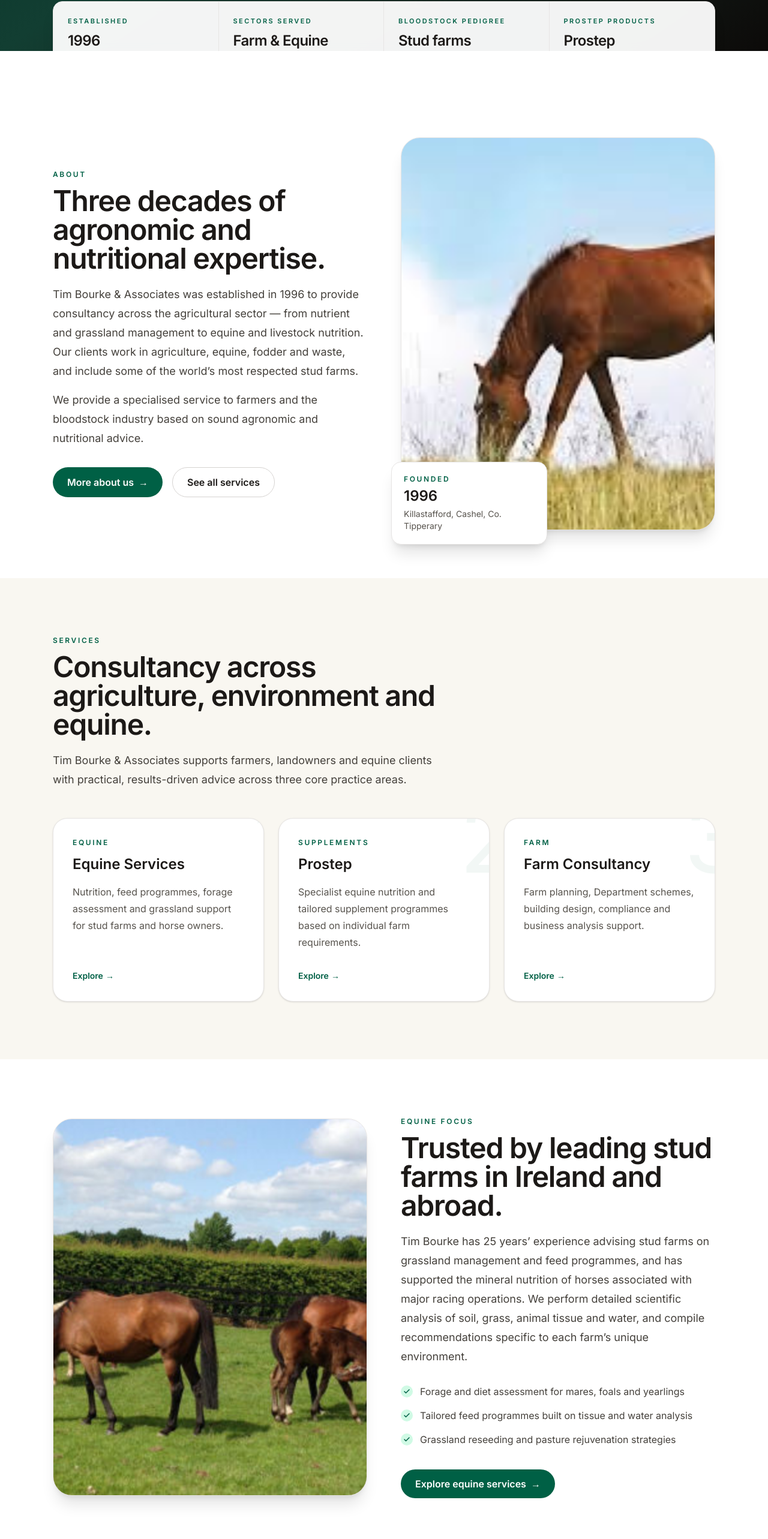
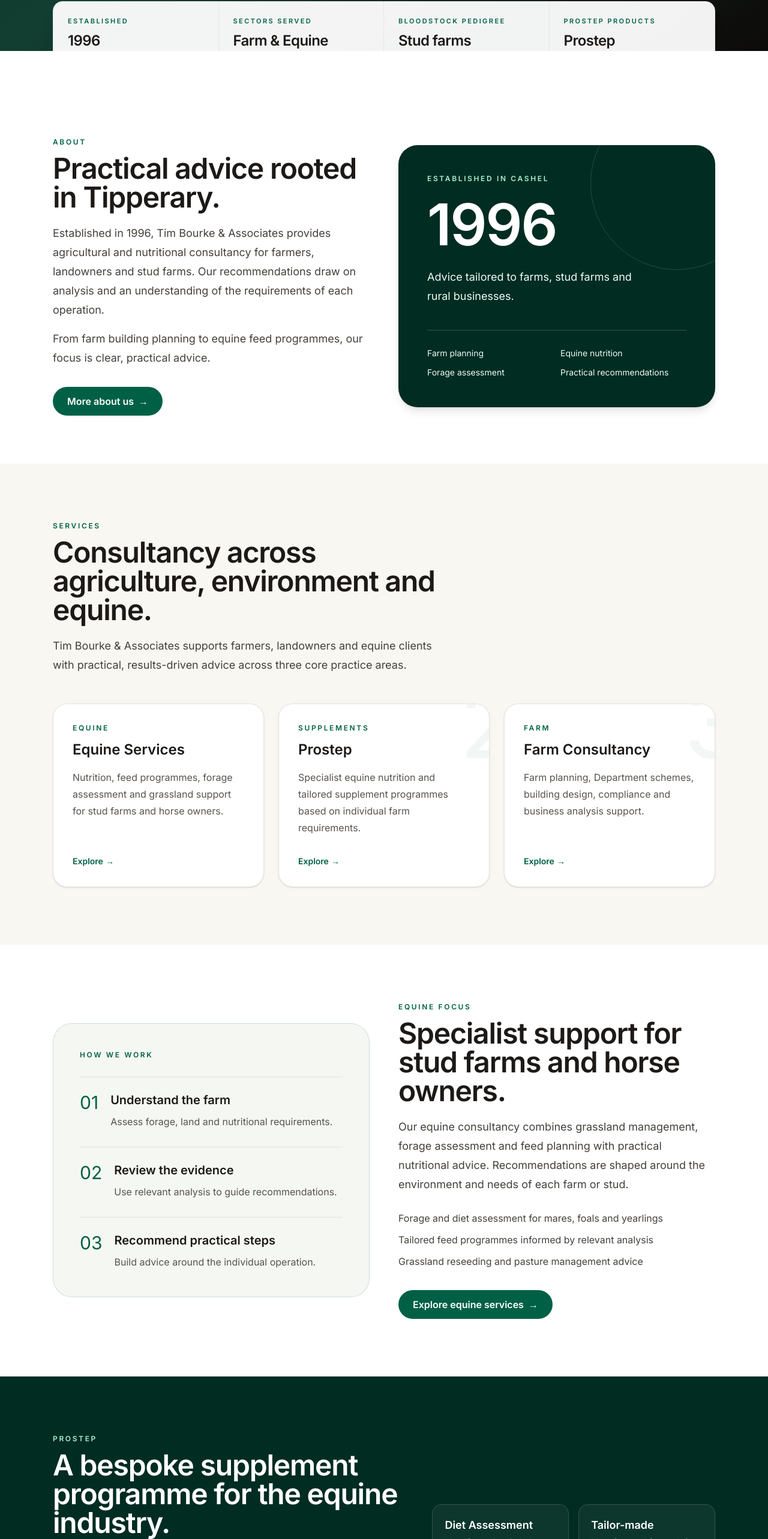
Before and after one commit to EvanM7/tim-bourke-associates-website, a Next.js app: page / in a window 1280 px wide. Shown: the part 895-3461 px from the top of the page at 60% size. Built offline with nearby package versions, Linux system fonts and the light colour scheme; a web font is replaced by a local one.

Commit message:
design(home): replace repeated stock photos with editorial, service-led panels
Introduce a heritage panel and three-step equine approach, simplify calls to action, and remove generic farm imagery from the final CTA.

```diff
--- a/app/page.tsx
+++ b/app/page.tsx
@@ -1,5 +1,4 @@
 import type { Metadata } from "next";
-import Image from "next/image";
 import ClientsSection from "@/components/ClientsSection";
 import Footer from "@/components/Footer";
 import Hero from "@/components/Hero";
@@ -51,65 +50,38 @@ export default function Home() {
       {/* Spacer to clear the floating stat strip from the hero */}
       <div className="h-16 bg-white" />
 
-      {/* Heritage / about pitch */}
+      {/* About: clear business introduction without generic photography */}
       <section className="mx-auto max-w-6xl px-6 py-20">
-        <div className="grid items-center gap-14 md:grid-cols-2">
+        <div className="grid items-center gap-12 md:grid-cols-2">
           <div>
-            <p className="text-xs font-semibold uppercase tracking-[0.22em] text-emerald-800">
-              About
-            </p>
+            <p className="text-xs font-semibold uppercase tracking-[0.22em] text-emerald-800">About</p>
             <h2 className="mt-3 font-serif text-4xl font-semibold tracking-tight text-stone-900 sm:text-5xl">
-              Three decades of agronomic and nutritional expertise.
+              Practical advice rooted in Tipperary.
             </h2>
             <p className="mt-5 text-lg leading-8 text-stone-700">
-              Tim Bourke &amp; Associates was established in 1996 to provide
-              consultancy across the agricultural sector &mdash; from nutrient
-              and grassland management to equine and livestock nutrition. Our
-              clients work in agriculture, equine, fodder and waste, and
-              include some of the world&rsquo;s most respected stud farms.
+              Established in 1996, Tim Bourke &amp; Associates provides
+              agricultural and nutritional consultancy for farmers, landowners
+              and stud farms. Our recommendations draw on analysis and an
+              understanding of the requirements of each operation.
             </p>
             <p className="mt-4 text-lg leading-8 text-stone-700">
-              We provide a specialised service to farmers and the bloodstock
-              industry based on sound agronomic and nutritional advice.
+              From farm building planning to equine feed programmes, our focus
+              is clear, practical advice.
             </p>
-
-            <div className="mt-8 flex flex-col gap-4 sm:flex-row">
-              <Link
-                href="/about"
-                className="inline-flex items-center justify-center gap-2 rounded-full bg-emerald-800 px-6 py-3 font-semibold text-white transition hover:bg-emerald-900"
-              >
-                More about us
-                <span aria-hidden="true">&rarr;</span>
-              </Link>
-              <Link
-                href="/services"
-                className="inline-flex items-center justify-center rounded-full border border-stone-300 bg-white px-6 py-3 font-semibold text-stone-900 transition hover:bg-stone-50"
-              >
-                See all services
-              </Link>
-            </div>
+            <Link href="/about" className="mt-8 inline-flex items-center gap-2 rounded-full bg-emerald-800 px-6 py-3 font-semibold text-white transition hover:bg-emerald-900">
+              More about us <span aria-hidden="true">&rarr;</span>
+            </Link>
           </div>
-
-          <div className="relative">
-            <div className="relative aspect-[4/5] overflow-hidden rounded-[2rem] border border-stone-200 bg-stone-100 shadow-xl">
-              <Image
-                src="/farm-placeholder.jpg"
-                alt="Tipperary farmland — Tim Bourke & Associates"
-                fill
-                sizes="(max-width: 768px) 100vw, 50vw"
-                className="object-cover"
-              />
-            </div>
-            <div className="absolute -bottom-6 -left-4 max-w-[260px] rounded-2xl border border-stone-200 bg-white p-5 shadow-xl">
-              <p className="text-xs font-semibold uppercase tracking-[0.22em] text-emerald-800">
-                Founded
-              </p>
-              <p className="mt-1 font-serif text-2xl font-semibold text-stone-900">
-                1996
-              </p>
-              <p className="mt-1 text-sm text-stone-600">
-                Killastafford, Cashel, Co. Tipperary
-              </p>
+          <div className="relative overflow-hidden rounded-[2rem] bg-emerald-950 p-9 text-white shadow-lg sm:p-12">
+            <div aria-hidden="true" className="pointer-events-none absolute -right-20 -top-20 h-72 w-72 rounded-full border border-white/15" />
+            <p className="relative text-xs font-semibold uppercase tracking-[0.22em] text-emerald-200">Established in Cashel</p>
+            <p className="relative mt-5 font-serif text-7xl font-semibold tracking-tight sm:text-8xl">1996</p>
+            <p className="relative mt-6 max-w-sm text-lg leading-8 text-emerald-50">
+              Advice tailored to farms, stud farms and rural businesses.
+            </p>
+            <div className="relative mt-10 grid gap-3 border-t border-white/20 pt-7 text-sm text-emerald-50 sm:grid-cols-2">
+              <span>Farm planning</span><span>Equine nutrition</span>
+              <span>Forage assessment</span><span>Practical recommendations</span>
             </div>
           </div>
         </div>
@@ -163,73 +135,44 @@ export default function Home() {
         </div>
       </section>
 
-      {/* Equine focus — image left, copy right */}
+      {/* Equine focus: meaningful service steps instead of repeated stock imagery */}
       <section className="bg-white">
         <div className="mx-auto max-w-6xl px-6 py-24">
-          <div className="grid items-center gap-14 md:grid-cols-2">
-            <div className="relative order-2 md:order-1">
-              <div className="relative aspect-[5/6] overflow-hidden rounded-[2rem] border border-stone-200 bg-stone-100 shadow-xl">
-                <Image
-                  src="/horses-field.jpg"
-                  alt="Stud farm in Tipperary"
-                  fill
-                  sizes="(max-width: 768px) 100vw, 50vw"
-                  className="object-cover"
-                />
-              </div>
+          <div className="grid items-center gap-12 md:grid-cols-2">
+            <div className="rounded-[2rem] border border-emerald-900/15 bg-[#f5f7f2] p-8 sm:p-11">
+              <p className="text-xs font-semibold uppercase tracking-[0.22em] text-emerald-800">How we work</p>
+              {[
+                ["01", "Understand the farm", "Assess forage, land and nutritional requirements."],
+                ["02", "Review the evidence", "Use relevant analysis to guide recommendations."],
+                ["03", "Recommend practical steps", "Build advice around the individual operation."],
+              ].map(([number, title, description]) => (
+                <div key={number} className="mt-7 flex gap-5 border-t border-emerald-900/10 pt-6">
+                  <span className="font-serif text-3xl text-emerald-800">{number}</span>
+                  <div>
+                    <h3 className="font-serif text-xl font-semibold text-stone-900">{title}</h3>
+                    <p className="mt-2 leading-7 text-stone-600">{description}</p>
+                  </div>
+                </div>
+              ))}
             </div>
-
-            <div className="order-1 md:order-2">
-              <p className="text-xs font-semibold uppercase tracking-[0.22em] text-emerald-800">
-                Equine focus
-              </p>
+            <div>
+              <p className="text-xs font-semibold uppercase tracking-[0.22em] text-emerald-800">Equine focus</p>
               <h2 className="mt-3 font-serif text-4xl font-semibold tracking-tight text-stone-900 sm:text-5xl">
-                Trusted by leading stud farms in Ireland and abroad.
+                Specialist support for stud farms and horse owners.
               </h2>
               <p className="mt-5 text-lg leading-8 text-stone-700">
-                Tim Bourke has 25 years&rsquo; experience advising stud farms on
-                grassland management and feed programmes, and has supported the
-                mineral nutrition of horses associated with major racing
-                operations. We perform detailed scientific analysis of soil,
-                grass, animal tissue and water, and compile recommendations
-                specific to each farm&rsquo;s unique environment.
+                Our equine consultancy combines grassland management, forage
+                assessment and feed planning with practical nutritional advice.
+                Recommendations are shaped around the environment and needs of
+                each farm or stud.
               </p>
-
-              <ul className="mt-7 space-y-3">
-                {[
-                  "Forage and diet assessment for mares, foals and yearlings",
-                  "Tailored feed programmes built on tissue and water analysis",
-                  "Grassland reseeding and pasture rejuvenation strategies",
-                ].map((point) => (
-                  <li key={point} className="flex gap-3 text-stone-700">
-                    <span
-                      aria-hidden="true"
-                      className="mt-1 flex h-5 w-5 flex-none items-center justify-center rounded-full bg-emerald-100 text-emerald-800"
-                    >
-                      <svg
-                        width="12"
-                        height="12"
-                        viewBox="0 0 24 24"
-                        fill="none"
-                        stroke="currentColor"
-                        strokeWidth="3"
-                        strokeLinecap="round"
-                        strokeLinejoin="round"
-                      >
-                        <polyline points="20 6 9 17 4 12" />
-                      </svg>
-                    </span>
-                    <span className="leading-7">{point}</span>
-                  </li>
-                ))}
+              <ul className="mt-7 space-y-3 text-stone-700">
+                <li>Forage and diet assessment for mares, foals and yearlings</li>
+                <li>Tailored feed programmes informed by relevant analysis</li>
+                <li>Grassland reseeding and pasture management advice</li>
               </ul>
-
-              <Link
-                href="/equine-services"
-                className="mt-9 inline-flex items-center gap-2 rounded-full bg-emerald-800 px-6 py-3 font-semibold text-white transition hover:bg-emerald-900"
-              >
-                Explore equine services
-                <span aria-hidden="true">&rarr;</span>
+              <Link href="/equine-services" className="mt-9 inline-flex items-center gap-2 rounded-full bg-emerald-800 px-6 py-3 font-semibold text-white transition hover:bg-emerald-900">
+                Explore equine services <span aria-hidden="true">&rarr;</span>
               </Link>
             </div>
           </div>
@@ -262,8 +205,7 @@ export default function Home() {
                 experience in equine nutrition. It identifies nutrient
                 imbalances in the diet of horses and provides practical
                 solutions so they grow and mature in the best possible way
-                &mdash; helping potential ability come through on the race
-                track. Products are tailored to the nutritional needs identified for each farm.
+                . Products are tailored to the nutritional needs identified for each farm.
               </p>
 
               <div className="mt-9 flex flex-col gap-4 sm:flex-row">
@@ -304,20 +246,8 @@ export default function Home() {
       <ClientsSection />
 
       {/* CTA */}
-      <section className="relative overflow-hidden bg-stone-950 text-white">
-        <div className="absolute inset-0 -z-10">
-          <Image
-            src="/farm-placeholder.jpg"
-            alt=""
-            fill
-            sizes="100vw"
-            className="object-cover opacity-30"
-          />
-          <div
-            aria-hidden="true"
-            className="absolute inset-0 bg-gradient-to-r from-stone-950/95 via-stone-950/85 to-stone-950/70"
-          />
-        </div>
+      <section className="relative overflow-hidden bg-gradient-to-r from-stone-950 via-emerald-950 to-stone-950 text-white">
+        <div aria-hidden="true" className="pointer-events-none absolute -right-24 -top-24 h-96 w-96 rounded-full border border-white/10" />
 
         <div className="mx-auto max-w-6xl px-6 py-20">
           <div className="max-w-2xl">
```
